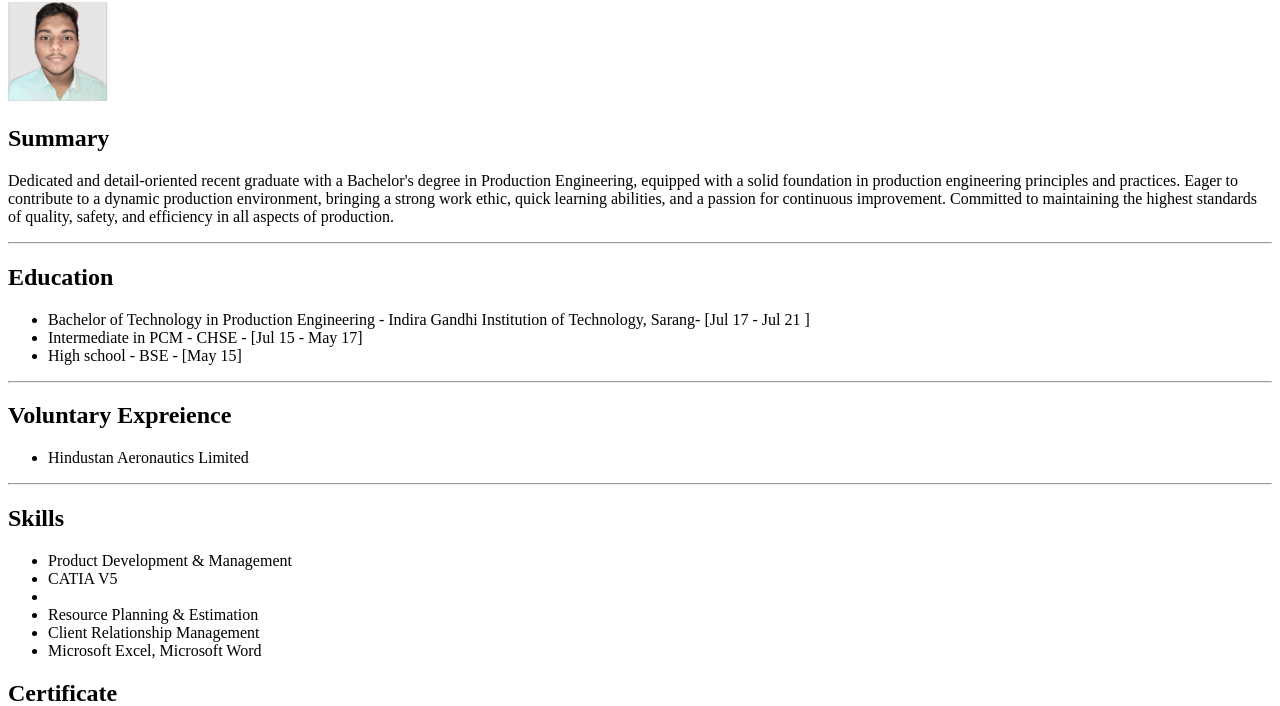
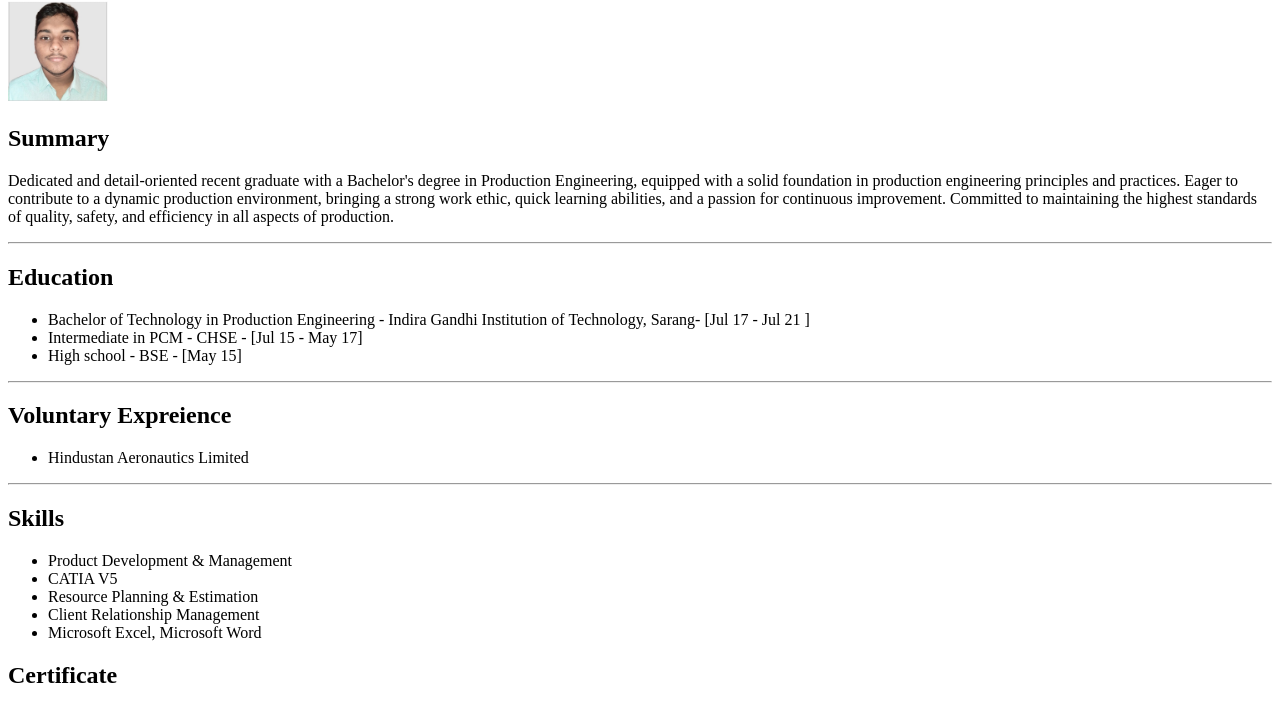
Before and after one commit to Satyanarayanlenka/My-Resume, a plain HTML site: page index.html in a window 1280 px wide. Shown: the part 79-785 px from the top of the page. Drawn offline with Linux system fonts and the light colour scheme.

Commit message:
Update index.html

```diff
--- a/index.html
+++ b/index.html
@@ -39,7 +39,7 @@
         <h2>Skills</h2>
         <ul>
             <li>Product Development & Management</li>
-            <li>CATIA V5<li>
+            <li>CATIA V5</li>
             <li>Resource Planning & Estimation</li>
             <li>Client Relationship Management</li>
             <li>Microsoft Excel, Microsoft Word</li>
```
